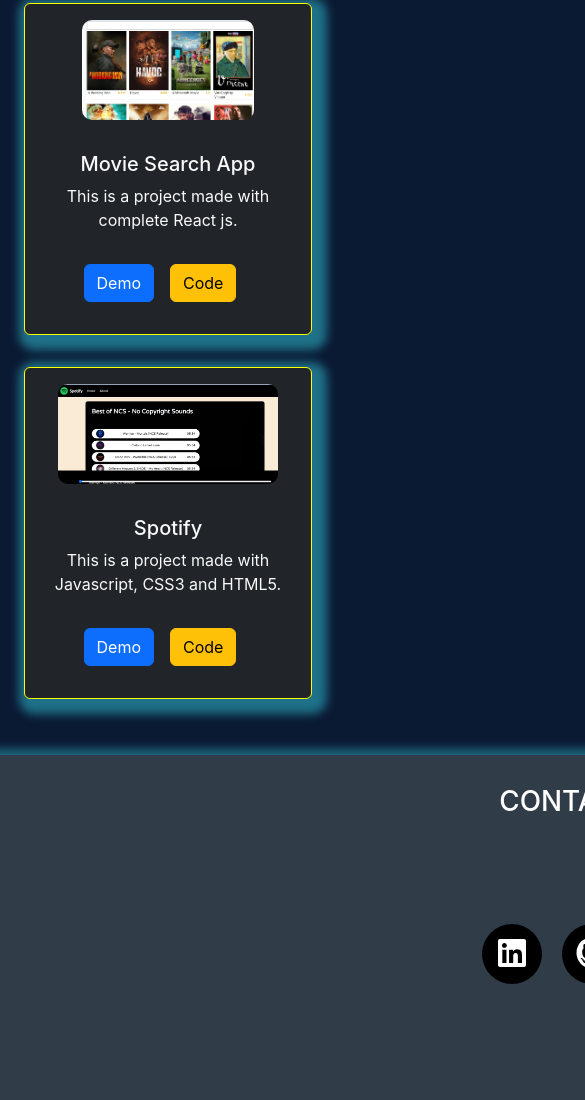
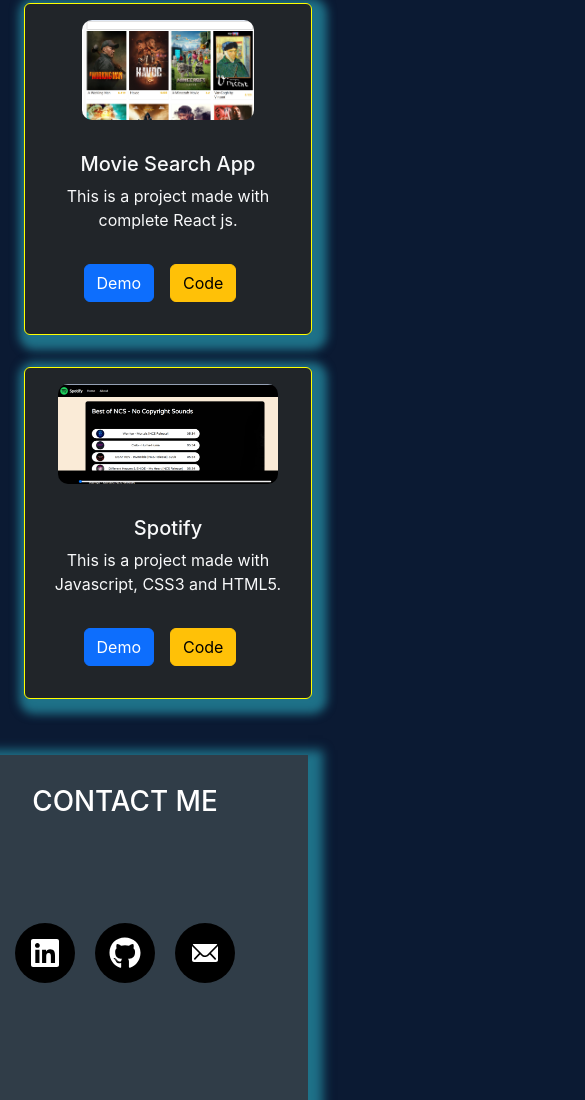
Before and after one commit to amanjaiswa/Aman_Protfolio, a React (Create React App) app: page / in a window 390 px wide. Shown: the part 3877-4977 px from the top of the page, 585 px wide, since content can reach past the window. Built offline with nearby package versions, Linux system fonts and the light colour scheme.

Commit message:
make responsive 2nd timessss

```diff
--- a/src/index.css
+++ b/src/index.css
@@ -180,7 +180,7 @@
 
 /* Contact */
 .contactbody {
-  width: 1300px;
+  width: 100%;
   background-color: rgb(48, 61, 72);
   padding: 20px;
   margin-top: 40px;
```
